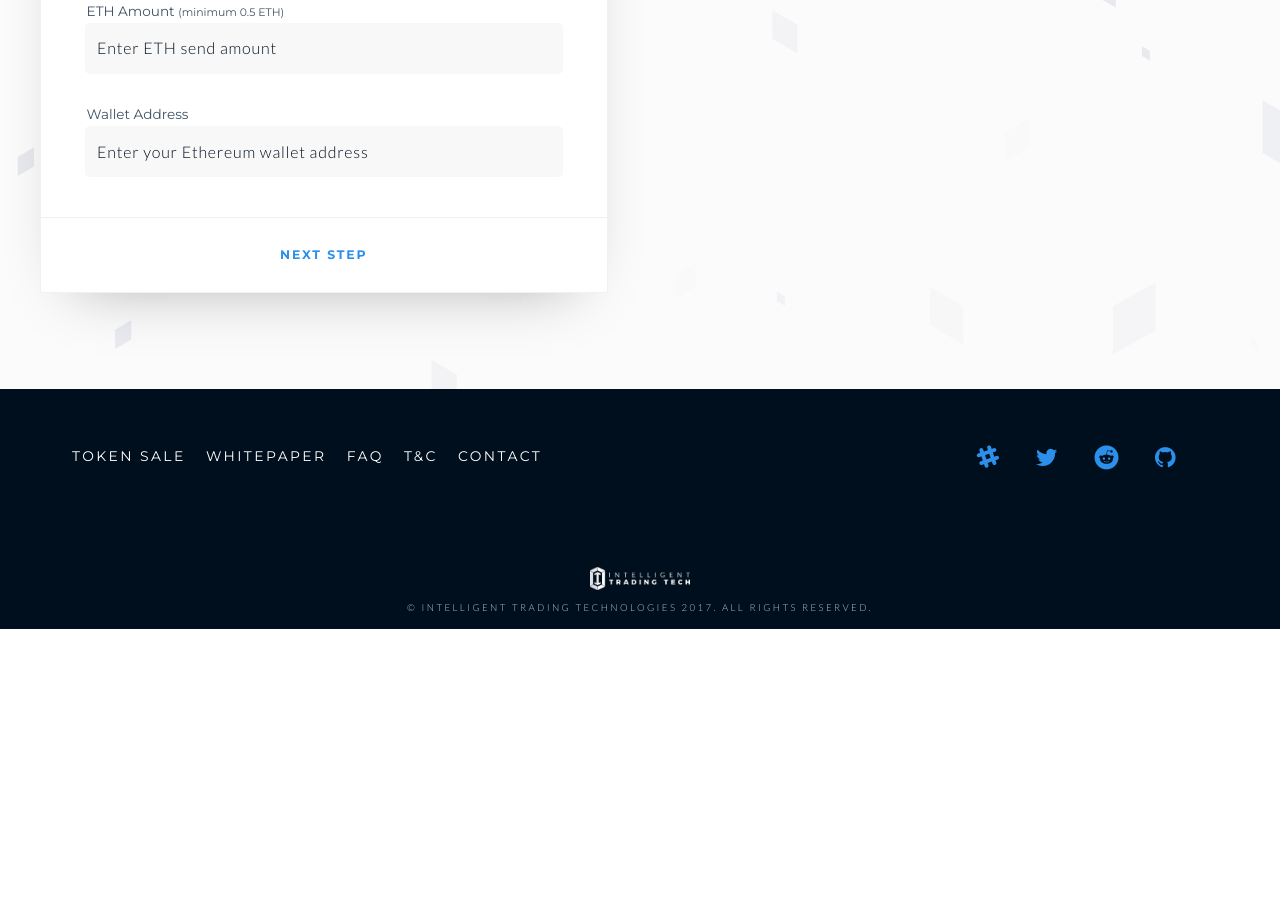
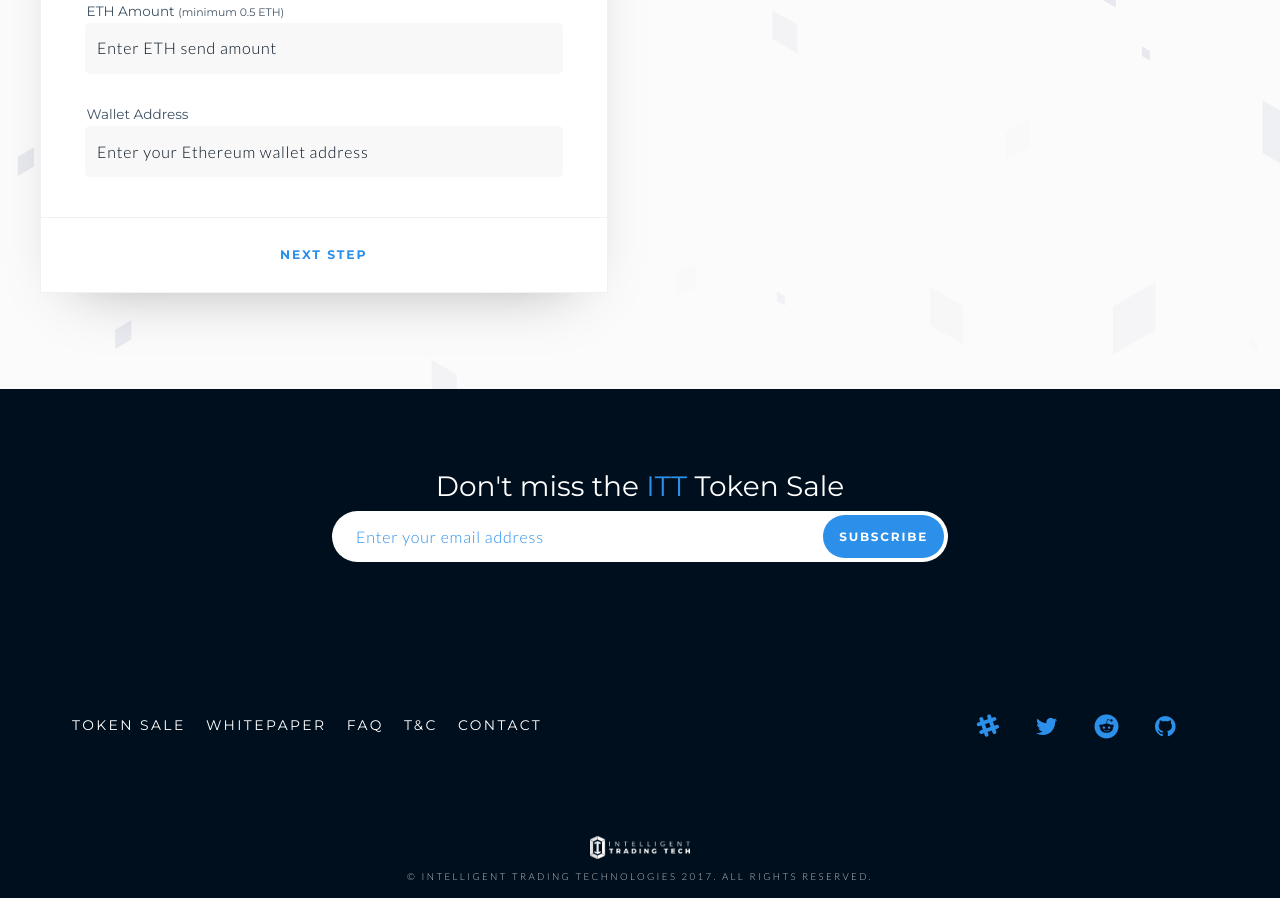
Before and after one commit to IntelligentTrading/token-sale-webpage, a plain HTML site: page index.html in a window 1280 px wide. Shown: the part 738-1636 px from the top of the page. Before the commit the page ends 1367 px from the top, so only its background shows below. Drawn offline with nearby package versions, Linux system fonts and the light colour scheme.

Commit message:
Add mail chimp form to footer

```diff
--- a/index.html
+++ b/index.html
@@ -598,6 +598,38 @@
     <!-- END .page-wrap -->
 
 
+<div class="mailing-list">
+              <div class="container">
+
+                                  <h3 class="mailing-list__title">Don't miss the <span class="blue">ITT</span> Token Sale</h3>
+
+
+                                  <div class="mailing-list__form">
+                    <!-- Begin MailChimp Signup Form -->
+<div id="mc_embed_signup">
+<form action="//intelligenttrading.us16.list-manage.com/subscribe/post?u=796889408ef31be9b7d817c63&amp;id=70f23bb364" method="post" id="mc-embedded-subscribe-form" name="mc-embedded-subscribe-form" class="validate" target="_blank" novalidate>
+
+<div class="field mc-field-group">
+<input type="email" value="" placeholder="Enter your email address" name="EMAIL" class="required email" id="mce-EMAIL">
+</div>
+<div id="mce-responses" class="clear">
+<div class="response" id="mce-error-response" style="display:none"></div>
+<div class="response" id="mce-success-response" style="display:none"></div>
+</div><!-- real people should not fill this in and expect good things - do not remove this or risk form bot signups-->
+
+<div style="position: absolute; left: -5000px;" aria-hidden="true"><input type="text" name="b_796889408ef31be9b7d817c63_70f23bb364" tabindex="-1" value=""></div>
+<div class="field field--submit">
+<input type="submit" value="Subscribe" name="subscribe" id="mc-embedded-subscribe" class="btn btn--submit">
+</div>
+</div>
+</form>
+</div>
+
+<!--End mc_embed_signup-->                  </div>
+
+              </div>
+            </div><!-- .mailing-list -->
+
 <footer class="footer footer--columns-2" >
   <div class="container container--top">
 
```
